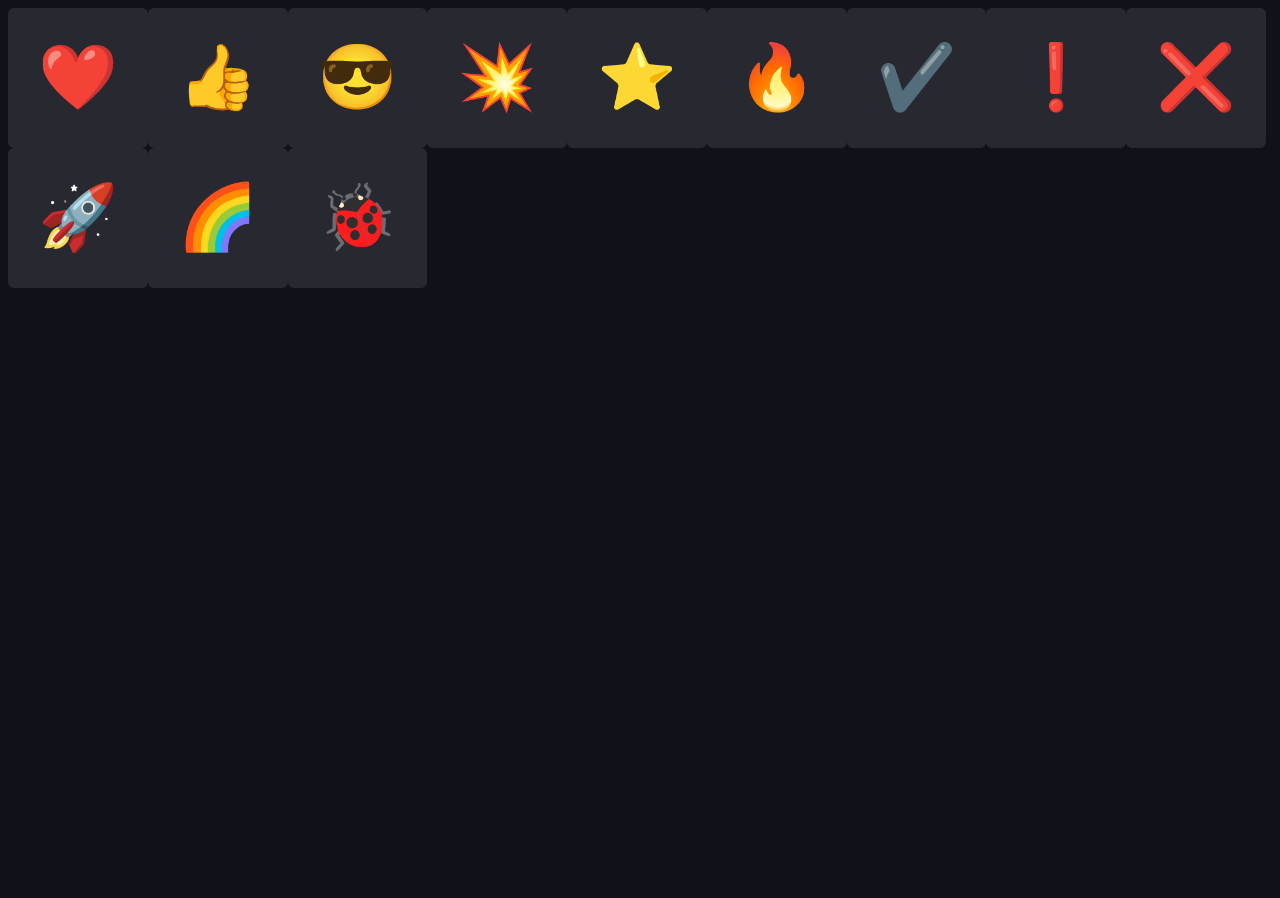
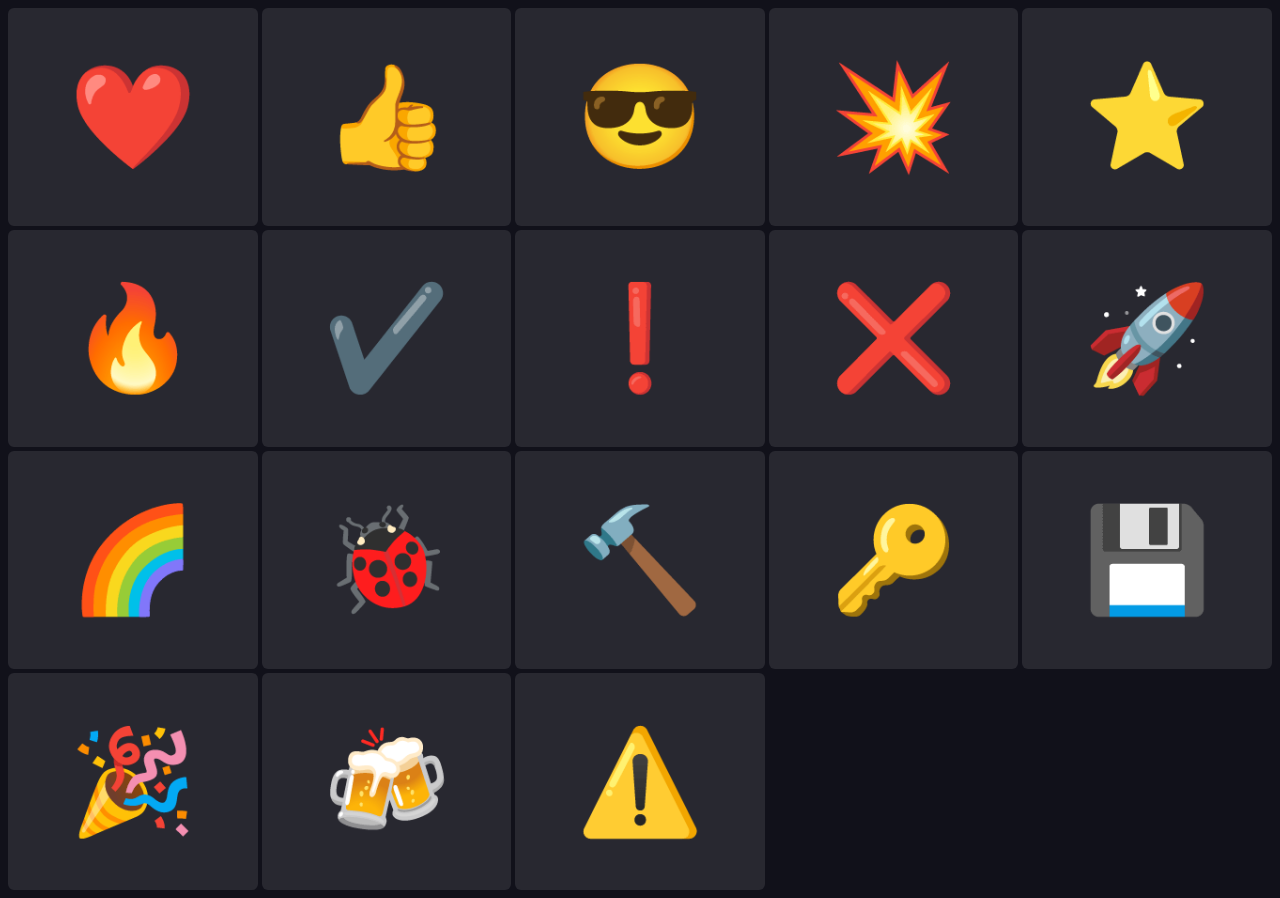
Before and after one commit to RubberDucky5/emoji-palette, a plain HTML site: page index.html in a window 1280 px wide. Before the commit the page ends 800 px from the top, so only its background shows below. Drawn offline with Linux system fonts and the light colour scheme.

Commit message:
🌈 Updated Styling

```diff
--- a/index.html
+++ b/index.html
@@ -8,7 +8,11 @@
         <meta name="viewport" content="width=device-width, initial-scale=1">
         <link rel="stylesheet" href="style.css">
     </head>
-    <body bgcolor="#11111a">
+    <body class="grid-container" bgcolor="#11111a">
         <script src="index.js" async defer></script>
+
+        <!-- <div id="grid-container" class="grid-container"> -->
+
+        </div>
     </body>
 </html>
--- a/index.js
+++ b/index.js
@@ -1,6 +1,6 @@
 // CORS makes me sad sometimes :(
 let emoji = {
-    emoji: ["❤️","👍","😎","💥","⭐","🔥","✔️","❗","❌","🚀","🌈","🐞"]
+    emoji: ["❤️","👍","😎","💥","⭐","🔥","✔️","❗","❌","🚀","🌈","🐞","🔨","🔑","💾","🎉","🍻","⚠️"]
 };
 // fetch("data/emoji.json")
 // .then(response => {
@@ -9,6 +9,7 @@ let emoji = {
 
 let ea = emoji.emoji;
 let emojiButtonList = [];
+let container = document.getElementById("grid-container");
 
 for(let i = 0; i < ea.length; i++){
   let temp = document.createElement("button");
--- a/style.css
+++ b/style.css
@@ -15,15 +15,29 @@ theme color: #9bf2cc
     border-radius: 6px;
     background-color: #282830;
     color: white;
-    width: 10.92vw;
-    height: 10.92vw;
+    /* width: 10vw; */
+    /* height: calc(33vh - 10px); */
     padding: 10px 10px;
     text-align: center;
     display: inline-block;
     transition-duration: 0.5s;
-    font-size: 5vw;
-    float: left;
+    font-size: 8vw;
 }
+/* .copy-button + .copy-button {
+    margin-left: 10%;
+    margin-top: 10%;
+} */
+
 .copy-button:hover {
     background-color: #383847;
 }
+.copy-button:active {
+    background-color: #303039;
+}
+
+.grid-container {
+  display: grid;
+  grid-template-columns: repeat(auto-fit, minmax(17vw, 1fr));
+  grid-gap: 4px 4px;
+  grid-auto-rows: calc(17vw);
+}
```
